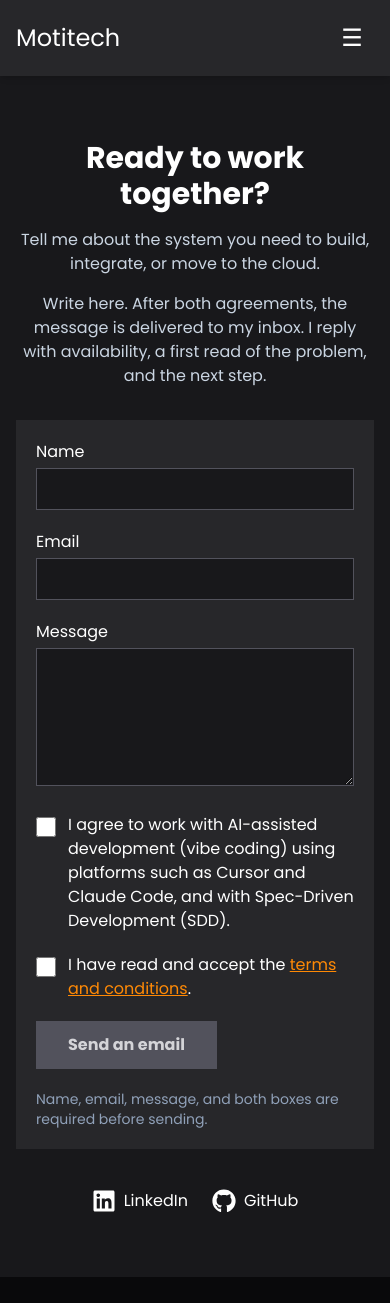
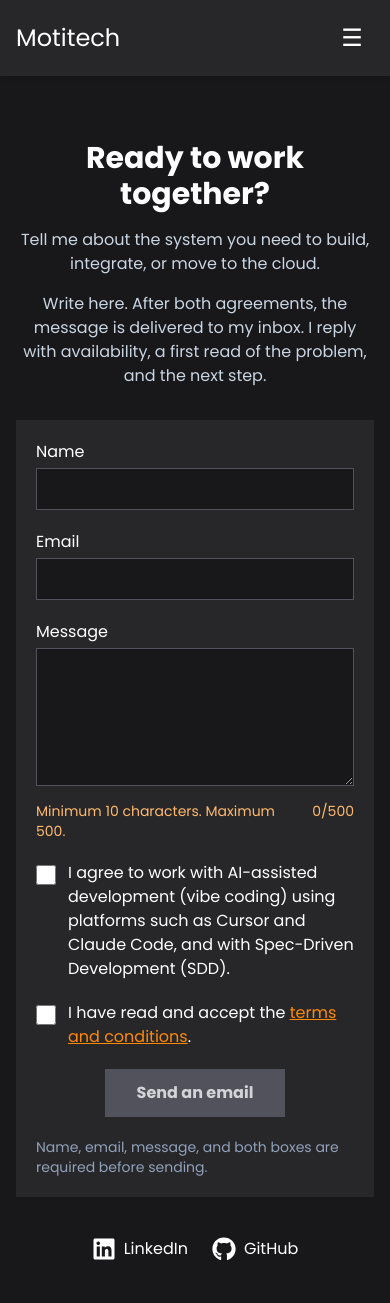
Before and after one commit to jeyssoncardenasdev/Motitech.Front, a React (Vite) app: page /contact in a window 390 px wide. Shown: the top 1303 px of the page. Built offline with nearby package versions, Linux system fonts and the light colour scheme.

Commit message:
Show message limits and slow down repeated contact sends.
The form tells the visitor the 10 to 500 character range, centers the send button on a phone, and waits 15 minutes after a successful message.

```diff
--- a/src/components/contact/ContactPage.tsx
+++ b/src/components/contact/ContactPage.tsx
@@ -1,6 +1,13 @@
-import { useState, type FormEvent } from "react";
+import { useEffect, useState, type FormEvent } from "react";
 import { Link } from "react-router-dom";
-import { canSendContact, sendContact } from "../../content/sendContact";
+import {
+  canSendContact,
+  contactCooldownRemaining,
+  markContactSent,
+  MESSAGE_MAX,
+  MESSAGE_MIN,
+  sendContact,
+} from "../../content/sendContact";
 import { useI18n } from "../../i18n/LanguageProvider";
 import SocialLinks from "../shared/SocialLinks";
 
@@ -14,6 +21,13 @@ const ContactPage = () => {
   const [acceptsTerms, setAcceptsTerms] = useState(false);
   const [status, setStatus] = useState<"idle" | "sending" | "sent" | "error">("idle");
   const [failure, setFailure] = useState("");
+  const [cooldownMs, setCooldownMs] = useState(() => contactCooldownRemaining());
+
+  useEffect(() => {
+    if (cooldownMs <= 0) return;
+    const timer = window.setInterval(() => setCooldownMs(contactCooldownRemaining()), 30000);
+    return () => window.clearInterval(timer);
+  }, [cooldownMs]);
 
   const ready = canSendContact(
     { name, email, message, honeypot },
@@ -22,11 +36,13 @@ const ContactPage = () => {
 
   const onSubmit = async (event: FormEvent) => {
     event.preventDefault();
-    if (!ready || status === "sending") return;
+    if (!ready || status === "sending" || cooldownMs > 0) return;
     setStatus("sending");
     setFailure("");
     try {
       await sendContact({ name, email, message, honeypot });
+      markContactSent();
+      setCooldownMs(contactCooldownRemaining());
       setStatus("sent");
       setName("");
       setEmail("");
@@ -70,17 +86,33 @@ const ContactPage = () => {
               className="w-full bg-zinc-900 border border-zinc-600 px-3 py-2"
             />
           </label>
-          <label className="block">
-            <span className="block mb-1">{contact.messageLabel}</span>
+          <div>
+            <label htmlFor="contact-message" className="block mb-1">
+              {contact.messageLabel}
+            </label>
             <textarea
+              id="contact-message"
               name="message"
               required
               rows={5}
+              maxLength={MESSAGE_MAX}
               value={message}
               onChange={(event) => setMessage(event.target.value)}
+              aria-describedby="message-limit"
               className="w-full bg-zinc-900 border border-zinc-600 px-3 py-2"
             />
-          </label>
+            <p
+              id="message-limit"
+              className={`mt-2 flex justify-between gap-3 text-sm ${
+                message.trim().length >= MESSAGE_MIN ? "text-slate-400" : "text-orange-300"
+              }`}
+            >
+              <span>{contact.messageHint}</span>
+              <span>
+                {message.length}/{MESSAGE_MAX}
+              </span>
+            </p>
+          </div>
           <label className="absolute left-[-9999px]" aria-hidden="true">
             Company
             <input
@@ -117,15 +149,24 @@ const ContactPage = () => {
             </span>
           </label>
 
+          <div className="flex justify-center">
             <button
               type="submit"
-            disabled={!ready || status === "sending"}
+              disabled={!ready || status === "sending" || cooldownMs > 0}
               className="bg-orange-400 disabled:bg-zinc-600 disabled:text-zinc-300 disabled:cursor-not-allowed text-zinc-900 font-bold py-3 px-8"
             >
               {status === "sending" ? contact.sending : contact.emailCta}
             </button>
-          {!ready && status !== "sent" && <p className="text-sm text-slate-400">{contact.blockedHint}</p>}
-          {status === "sent" && <p className="text-orange-300">{contact.success}</p>}
+          </div>
+          {cooldownMs > 0 && (
+            <p className="text-sm text-orange-300">
+              {contact.cooldown.replace("{minutes}", String(Math.max(1, Math.ceil(cooldownMs / 60000))))}
+            </p>
+          )}
+          {!ready && status !== "sent" && cooldownMs === 0 && (
+            <p className="text-sm text-slate-400">{contact.blockedHint}</p>
+          )}
+          {status === "sent" && <p className="text-xs text-slate-400">{contact.success}</p>}
           {status === "error" && <p className="text-red-300">{failure || contact.error}</p>}
         </form>
 
--- a/src/content/sendContact.ts
+++ b/src/content/sendContact.ts
@@ -9,6 +9,24 @@ export interface ContactMessage {
 
 const ENDPOINT = "https://formspree.io/f/xvgagrlg";
 
+export const MESSAGE_MIN = 10;
+export const MESSAGE_MAX = 500;
+export const CONTACT_COOLDOWN_MS = 15 * 60 * 1000;
+
+const LAST_SENT_KEY = "motitech-contact-last-sent";
+
+/** Remembers a successful send in this browser. Stores only the time, not the message. */
+export function markContactSent(now = Date.now()): void {
+  localStorage.setItem(LAST_SENT_KEY, String(now));
+}
+
+/** Milliseconds left before this browser can send again. Zero when the wait is over. */
+export function contactCooldownRemaining(now = Date.now()): number {
+  const sentAt = Number(localStorage.getItem(LAST_SENT_KEY));
+  if (!Number.isFinite(sentAt) || sentAt <= 0) return 0;
+  return Math.max(0, CONTACT_COOLDOWN_MS - (now - sentAt));
+}
+
 /** True only when both consents are set and the fields look like a real message. */
 export function canSendContact(input: ContactMessage, accepted: boolean): boolean {
   return (
@@ -16,7 +34,8 @@ export function canSendContact(input: ContactMessage, accepted: boolean): boolea
     input.honeypot.trim() === "" &&
     input.name.trim().length > 1 &&
     /^[^\s@]+@[^\s@]+\.[^\s@]+$/.test(input.email.trim()) &&
-    input.message.trim().length > 10
+    input.message.trim().length >= MESSAGE_MIN &&
+    input.message.trim().length <= MESSAGE_MAX
   );
 }
 
--- a/src/i18n/en.ts
+++ b/src/i18n/en.ts
@@ -236,6 +236,7 @@ export const en: Messages = {
     emailLabel: "Email",
     nameLabel: "Name",
     messageLabel: "Message",
+    messageHint: "Minimum 10 characters. Maximum 500.",
     pageIntro:
       "Write here. After both agreements, the message is delivered to my inbox. I reply with availability, a first read of the problem, and the next step.",
     methodConsent:
@@ -243,6 +244,7 @@ export const en: Messages = {
     termsConsentLead: "I have read and accept the",
     termsConsentLink: "terms and conditions",
     blockedHint: "Name, email, message, and both boxes are required before sending.",
+    cooldown: "You already sent a message. You can send another in {minutes} min.",
     sending: "Sending…",
     success: "Message sent. I will reply to the email you wrote.",
     error: "The message could not be sent. Try again in a moment.",
@@ -574,7 +576,7 @@ export const en: Messages = {
       {
         heading: "What is stored on your device",
         paragraphs: [
-          "If you choose a language, that choice is saved in local storage in your browser so the site opens in the same language next time. A short delivery log of the contact form may stay in this browser tab. It records time and whether the send succeeded. It does not record your name, email, or message. No account data is collected by the site itself.",
+          "If you choose a language, that choice is saved in local storage in your browser so the site opens in the same language next time. A short delivery log of the contact form may stay in this browser tab. It records time and whether the send succeeded. It does not record your name, email, or message. After a successful send, this browser also keeps the time of that send for 15 minutes so the form cannot be submitted again right away. That record is only a timestamp. No account data is collected by the site itself.",
         ],
       },
       {
--- a/src/i18n/es.ts
+++ b/src/i18n/es.ts
@@ -236,6 +236,7 @@ export const es: Messages = {
     emailLabel: "Correo",
     nameLabel: "Nombre",
     messageLabel: "Mensaje",
+    messageHint: "Mínimo 10 caracteres. Máximo 500.",
     pageIntro:
       "Escríbeme aquí. Tras las dos aceptaciones, el mensaje llega a mi bandeja. Respondo con disponibilidad, una primera lectura del problema y el siguiente paso.",
     methodConsent:
@@ -243,6 +244,7 @@ export const es: Messages = {
     termsConsentLead: "He leído y acepto los",
     termsConsentLink: "términos y condiciones",
     blockedHint: "Nombre, correo, mensaje y las dos casillas son obligatorios antes de enviar.",
+    cooldown: "Ya enviaste un mensaje. Puedes enviar otro en {minutes} min.",
     sending: "Enviando…",
     success: "Mensaje enviado. Respondo al correo que escribiste.",
     error: "No se pudo enviar el mensaje. Inténtalo de nuevo en un momento.",
@@ -580,7 +582,7 @@ export const es: Messages = {
       {
         heading: "Qué se guarda en tu dispositivo",
         paragraphs: [
-          "Si eliges un idioma, esa elección se guarda en el almacenamiento local del navegador para abrir el sitio en el mismo idioma la próxima vez. Un registro corto del formulario de contacto puede quedar en esta pestaña. Guarda la hora y si el envío funcionó. No guarda tu nombre, tu correo ni el mensaje. El sitio no recoge datos de cuenta.",
+          "Si eliges un idioma, esa elección se guarda en el almacenamiento local del navegador para abrir el sitio en el mismo idioma la próxima vez. Un registro corto del formulario de contacto puede quedar en esta pestaña. Guarda la hora y si el envío funcionó. No guarda tu nombre, tu correo ni el mensaje. Tras un envío correcto, este navegador también guarda la hora durante 15 minutos para no permitir otro envío seguido. Ese registro es solo una marca de tiempo. El sitio no recoge datos de cuenta.",
         ],
       },
       {
--- a/src/i18n/types.ts
+++ b/src/i18n/types.ts
@@ -84,11 +84,13 @@ export interface Messages {
     emailLabel: string;
     nameLabel: string;
     messageLabel: string;
+    messageHint: string;
     pageIntro: string;
     methodConsent: string;
     termsConsentLead: string;
     termsConsentLink: string;
     blockedHint: string;
+    cooldown: string;
     sending: string;
     success: string;
     error: string;
```
Also changed, not shown: 1 other file (tests, documents, lock files or other folders). Lines whose indentation alone changed are shown as unchanged.
